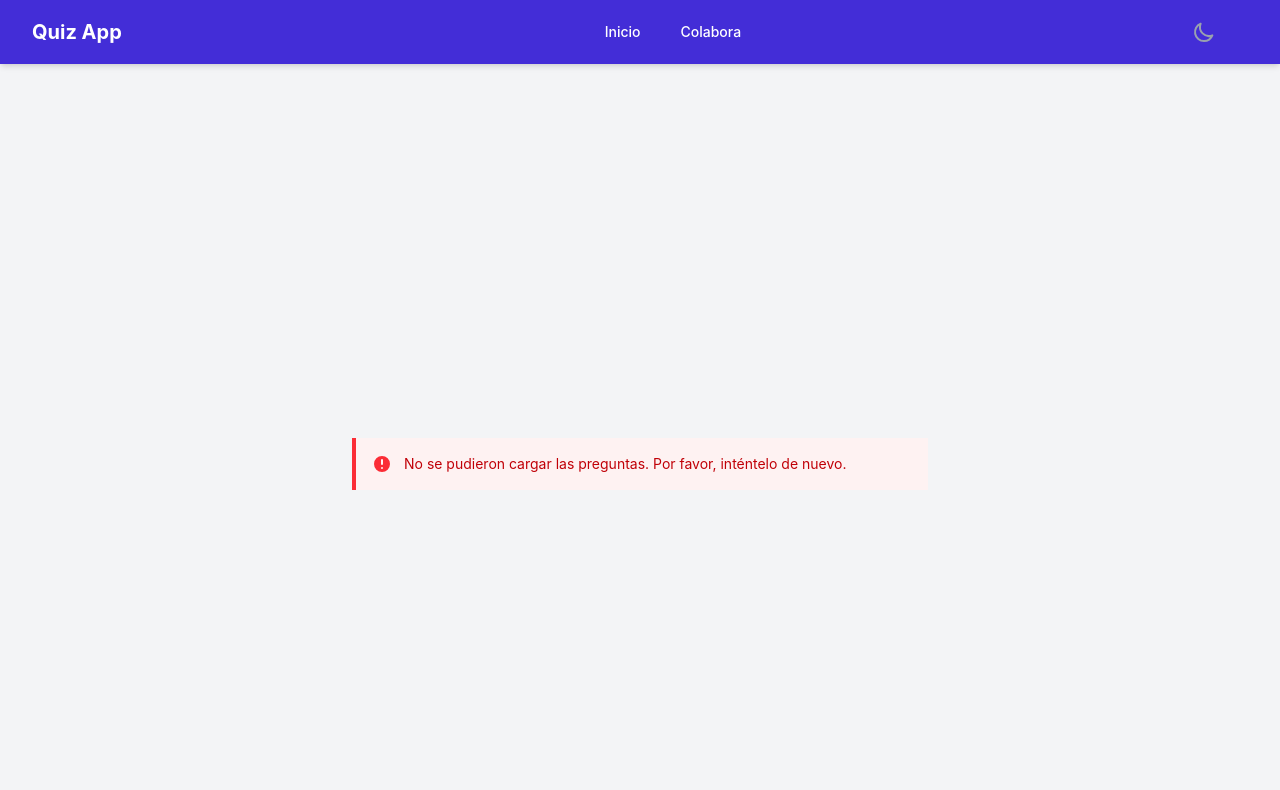
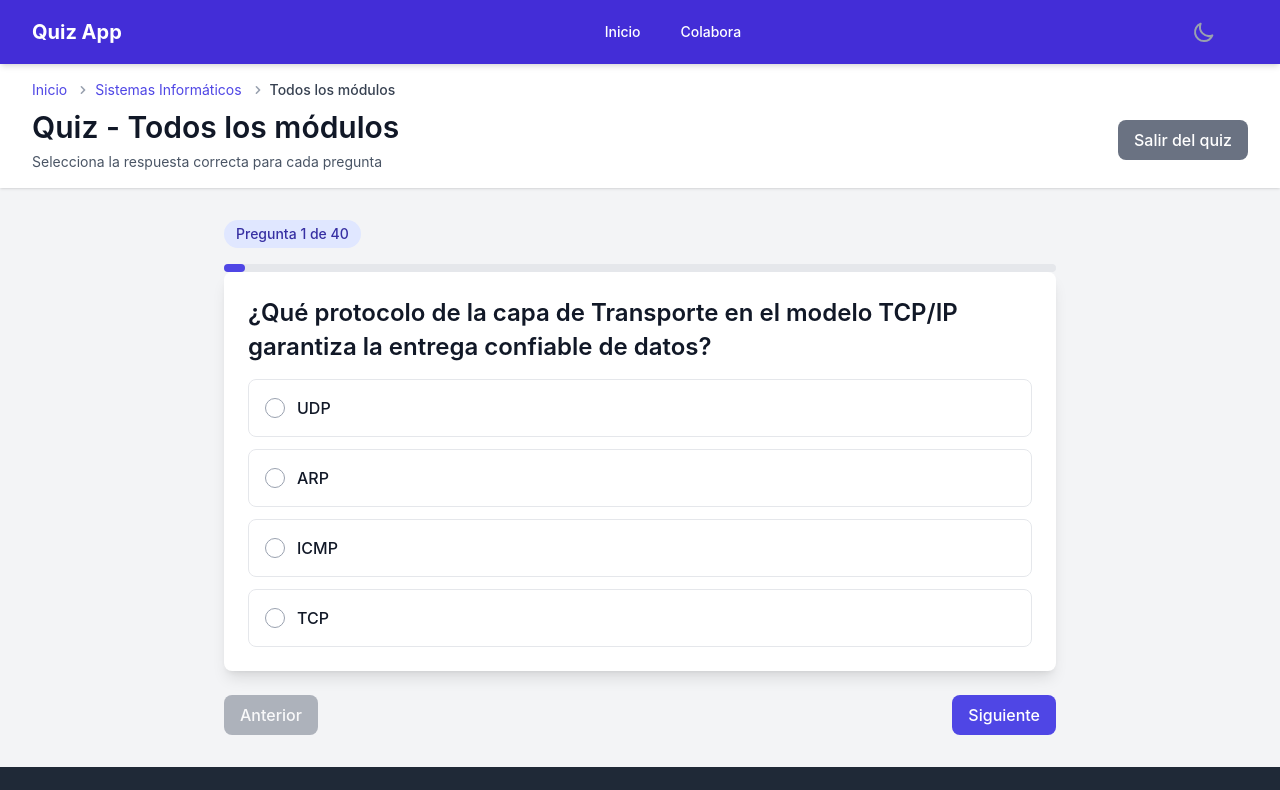
Before and after one commit to kubaliski/quiz_app, a React (Vite) app: page /quiz/1/todos in a window 1280 px wide. Shown: the top 790 px of the page. Built offline with nearby package versions, Linux system fonts and the light colour scheme.

Commit message:
fix: arreglo en quizpage para cargar mix de todos los modulos

```diff
--- a/dev-dist/sw.js
+++ b/dev-dist/sw.js
@@ -82,7 +82,7 @@ define(['./workbox-54d0af47'], (function (workbox) { 'use strict';
     "revision": "3ca0b8505b4bec776b69afdba2768812"
   }, {
     "url": "index.html",
-    "revision": "0.cpad0m6obj"
+    "revision": "0.50mentkpp1o"
   }], {});
   workbox.cleanupOutdatedCaches();
   workbox.registerRoute(new workbox.NavigationRoute(workbox.createHandlerBoundToURL("index.html"), {
--- a/src/App.jsx
+++ b/src/App.jsx
@@ -19,7 +19,7 @@ export default function App() {
         <Route path="/about" element={<AboutPage />} />
         <Route path="/asignaturas/:asignaturaId" element={<ModulesPage />} />
         <Route path="/quiz/:asignaturaId/:moduloId" element={<QuizPage />} />
-        <Route path="/quiz/:asignaturaId/todos" element={<QuizPage />} />
+        <Route path="/quiz/:asignaturaId/todos" element={<QuizPage tipo="todos"/>} />
         <Route path="/quiz/:asignaturaId/examen" element={<QuizPage tipo="examen" />} />
         <Route path="/resultados/:asignaturaId/:moduloId" element={<ResultsPage />} />
         <Route path="*" element={<NotFoundPage />} />
--- a/src/pages/QuizPage.jsx
+++ b/src/pages/QuizPage.jsx
@@ -84,7 +84,7 @@ export default function QuizPage({ tipo }) {
           quizQuestions = preguntasExamen;
           setModoTodos(true);
           setModoExamen(true);
-        } else if (moduloId === 'todos') {
+        } else if (tipo === 'todos') {
           // Modo todos: cargar preguntas aleatorias de todos los módulos
           const preguntasAleatorias = await fetchRandomPreguntasByAsignatura(asigId, 40);
 
```
